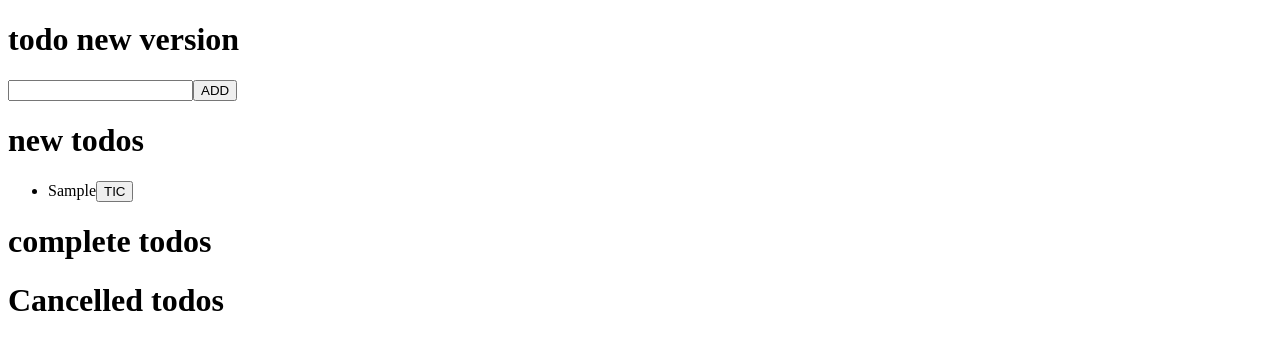
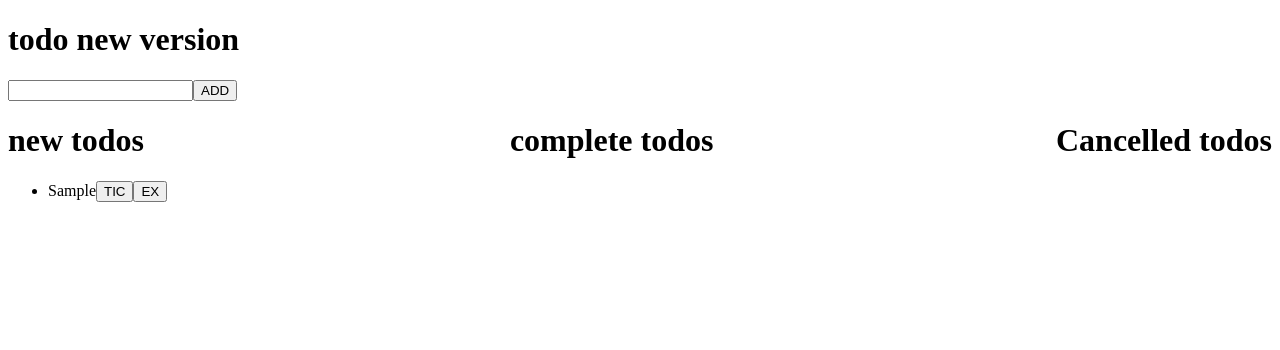
Before and after one commit to munirsebikaaka/codesmann-react-todo, a React (Create React App) app: page / in a window 1280 px wide. Both pictures are taken after typing "Sample" into the empty fields and a click on the button "ADD". Shown: the top 350 px of the page. Built offline with nearby package versions, Linux system fonts and the light colour scheme.

Commit message:
feat:added the functionallity that re-do a todo

```diff
--- a/src/App.js
+++ b/src/App.js
@@ -1,140 +1,6 @@
 import { useState } from "react";
 /*
-function App() {
-  const [todo, setTodo] = useState("");
-  const [todoNew, setTodoNew] = useState([]);
-  function hundleTodosInFormComponet(e) {
-    e.preventDefault();
-    todoNew.push({
-      task: todo,
-      addB: "TIC",
-      remB: "EX",
-      id: Date.now(),
-      state: false,
-      cancelTodo: true,
-    });
-    setTodo("");
-  }
 
-  function toggleState(id) {
-    setTodoNew(
-      todoNew.map((el) =>
-        el.id === id ? { ...el, state: true, complete: false } : el
-      )
-    );
-  }
-  function moveToCancelled(id) {
-    setTodoNew(
-      todoNew.map((el) => (el.id === id ? { ...el, complete: true } : el))
-    );
-  }
-
-  function deleteCancelledTodos(id) {
-    setTodoNew(
-      todoNew.map((el) => {
-        const index = todoNew.indexOf(el);
-        todoNew.splice(index, 1);
-        console.log(todoNew);
-      })
-    );
-  }
-
-  return (
-    <div>
-      <FormTodo
-        onTodo={todo}
-        onSetTodo={setTodo}
-        onHundleTodosInFormComponet={hundleTodosInFormComponet}
-      />
-      <div className="bord">
-        <NewToDos onNewTodos={todoNew} hundleToggleState={toggleState} />
-        <CompletedTodos
-          onNewTodos={todoNew}
-          onHundleMoveToCancelled={moveToCancelled}
-        />
-        <CancelledTodos
-          onNewTodos={todoNew}
-          onHundleDeleteCancelledTodos={deleteCancelledTodos}
-        />
-      </div>
-      <Apps onNewTod={todoNew} />
-    </div>
-  );
-}
-function FormTodo({ onTodo, onSetTodo, onHundleTodosInFormComponet }) {
-  return (
-    <div>
-      <h1 className="todoname">The react todo app</h1>
-      <form className="todoform" onSubmit={onHundleTodosInFormComponet}>
-        <input
-          type="text"
-          value={onTodo}
-          onChange={(e) => onSetTodo(e.target.value)}
-          placeholder="Pleaase input task"
-        />
-        <button>ADD</button>
-      </form>
-    </div>
-  );
-}
-function NewToDos({ onNewTodos, hundleToggleState }) {
-  return (
-    <div>
-      <h1 className="todotype">New todos</h1>
-      <ul>
-        {onNewTodos.map((el) => (
-          // el.state === false &&
-          <li key={el.task}>
-            {el.task}
-            <button onClick={() => hundleToggleState(el.id)}>{el.addB}</button>
-          </li>
-        ))}
-      </ul>
-    </div>
-  );
-}
-function CompletedTodos({ onNewTodos, onHundleMoveToCancelled }) {
-  return (
-    <div>
-      <h1 className="todotype">Completed todos</h1>
-      <ul>
-        {onNewTodos.map(
-          (el) =>
-            el.state &&
-            !el.complete && (
-              <li key={el.task}>
-                {el.task}
-                <button onClick={() => onHundleMoveToCancelled(el.id)}>
-                  {el.addB}
-                </button>
-              </li>
-            )
-        )}
-      </ul>
-    </div>
-  );
-}
-function CancelledTodos({ onNewTodos, onHundleDeleteCancelledTodos }) {
-  return (
-    <div>
-      <h1>Cancelled todos</h1>
-      <ul>
-        {onNewTodos.map(
-          (el) =>
-            el.complete &&
-            el.cancelTodo && (
-              <li key={el.task}>
-                {el.task}
-                <button onClick={() => onHundleDeleteCancelledTodos(el.id)}>
-                  {el.remB}
-                </button>
-              </li>
-            )
-        )}
-      </ul>
-    </div>
-  );
-}
 */
 function App() {
   const [todo, setTodo] = useState("");
@@ -146,26 +12,54 @@ function App() {
     todoNew.push({
       task: todo,
       addB: "TIC",
+      remB: "EX",
       id: Date.now(),
       state: false,
     });
     setTodo("");
   }
+  function pushToCancelledFromNew() {
+    setTodoNew(() =>
+      todoNew.map((el) => {
+        const index = todoNew.indexOf(el);
+        todoNew.splice(index);
+        todoCancelled.push(el);
+      })
+    );
+  }
   function pushToComplete() {
     setTodoNew(() =>
       todoNew.map((el) => {
         const index = todoNew.indexOf(el);
-        todoNew.splice(index, 1);
+        todoNew.splice(index);
         todoComplete.push(el);
       })
     );
   }
+
   function pushToCancelled() {
     setTodoComplete(() =>
       todoComplete.map((el) => {
         const index = todoComplete.indexOf(el);
-        todoComplete.splice(index, 1);
+        todoComplete.splice(index);
         todoCancelled.push(el);
+      })
+    );
+  }
+  function redoTodo() {
+    setTodoCancelled(() =>
+      todoCancelled.map((el) => {
+        const index = todoCancelled.indexOf(el);
+        todoCancelled.splice(index);
+        todoNew.push(el);
+      })
+    );
+  }
+  function deleteTodo() {
+    setTodoCancelled(() =>
+      todoCancelled.map((el) => {
+        const index = todoCancelled.indexOf(el);
+        todoCancelled.splice(index);
       })
     );
   }
@@ -176,12 +70,22 @@ function App() {
         onSetTodo={setTodo}
         onPushToNewTodos={hundleTodosInFormComponet}
       />
-      <NewTasks onTodoNew={todoNew} onPushToComplete={pushToComplete} />
-      <CompleteTasks
-        onCompleteTask={todoComplete}
-        onPushToCancelled={pushToCancelled}
-      />
-      <CancelledTodos onCancelled={todoCancelled} />
+      <div className="bord">
+        <NewTasks
+          onTodoNew={todoNew}
+          onPushToComplete={pushToComplete}
+          onPushToCancelledFromNew={pushToCancelledFromNew}
+        />
+        <CompleteTasks
+          onCompleteTask={todoComplete}
+          onPushToCancelled={pushToCancelled}
+        />
+        <CancelledTodos
+          onCancelled={todoCancelled}
+          onRedoTodo={redoTodo}
+          onDeleteTodo={deleteTodo}
+        />
+      </div>
     </div>
   );
 }
@@ -199,8 +103,7 @@ function Form({ onTodo, onSetTodo, onPushToNewTodos }) {
   );
 }
 
-function NewTasks({ onTodoNew, onPushToComplete }) {
-  // console.log(onNewTod)
+function NewTasks({ onTodoNew, onPushToComplete, onPushToCancelledFromNew }) {
   return (
     <div>
       <h1>new todos</h1>
@@ -209,6 +112,7 @@ function NewTasks({ onTodoNew, onPushToComplete }) {
           <li key={el.id}>
             {el.task}
             <button onClick={onPushToComplete}>{el.addB}</button>
+            <button onClick={onPushToCancelledFromNew}>{el.remB}</button>
           </li>
         ))}
       </ul>
@@ -224,13 +128,14 @@ function CompleteTasks({ onCompleteTask, onPushToCancelled }) {
           <li key={el.task}>
             {el.task}
             <button onClick={onPushToCancelled}>{el.addB}</button>
+            <button onClick={onPushToCancelled}>{el.remB}</button>
           </li>
         ))}
       </ul>
     </div>
   );
 }
-function CancelledTodos({ onCancelled }) {
+function CancelledTodos({ onCancelled, onRedoTodo, onDeleteTodo }) {
   return (
     <div>
       <h1>Cancelled todos</h1>
@@ -238,7 +143,8 @@ function CancelledTodos({ onCancelled }) {
         {onCancelled.map((el) => (
           <li key={el.task}>
             {el.task}
-            <button>{el.addB}</button>
+            <button onClick={onRedoTodo}>{el.addB}</button>
+            <button onClick={onDeleteTodo}>{el.remB}</button>
           </li>
         ))}
       </ul>
```
